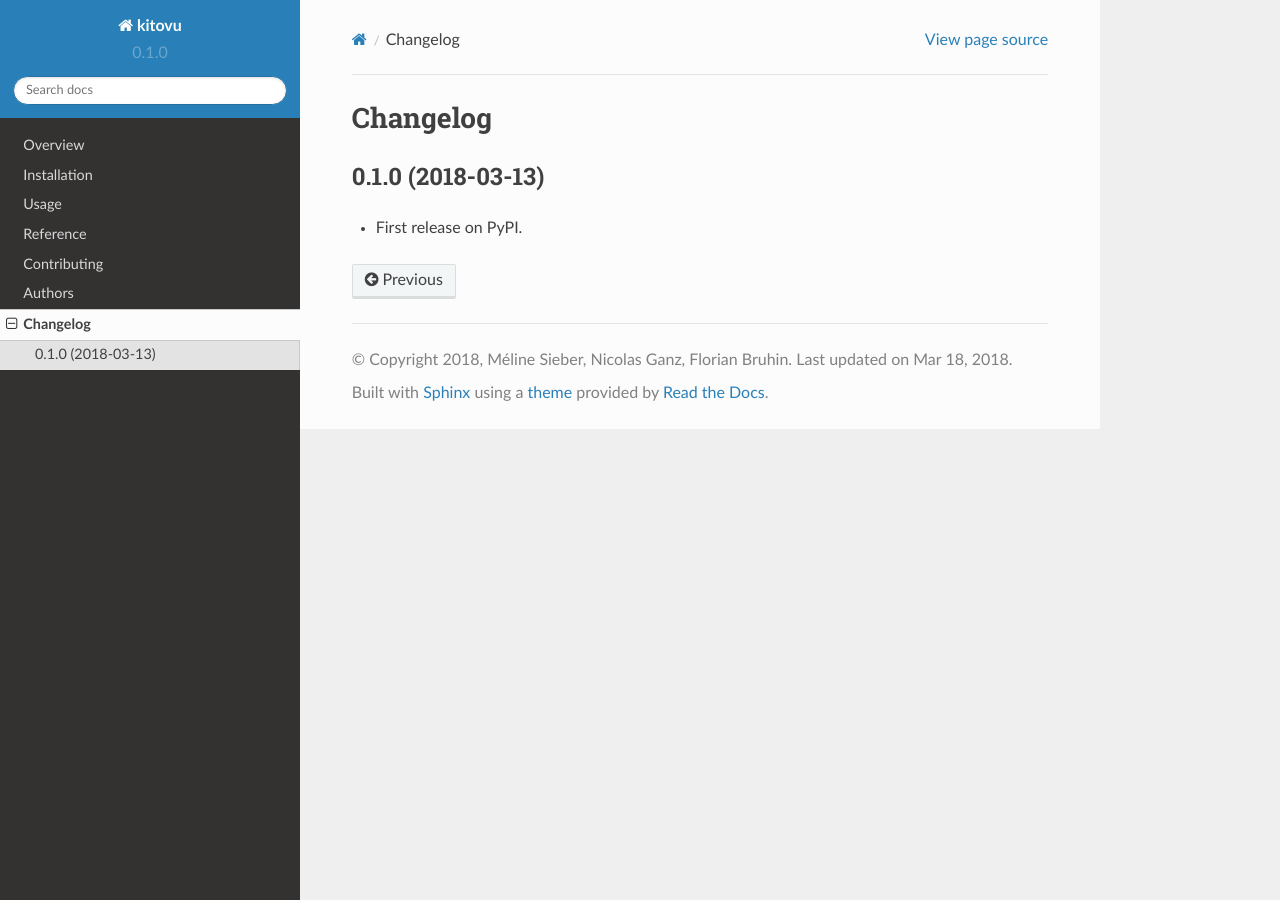
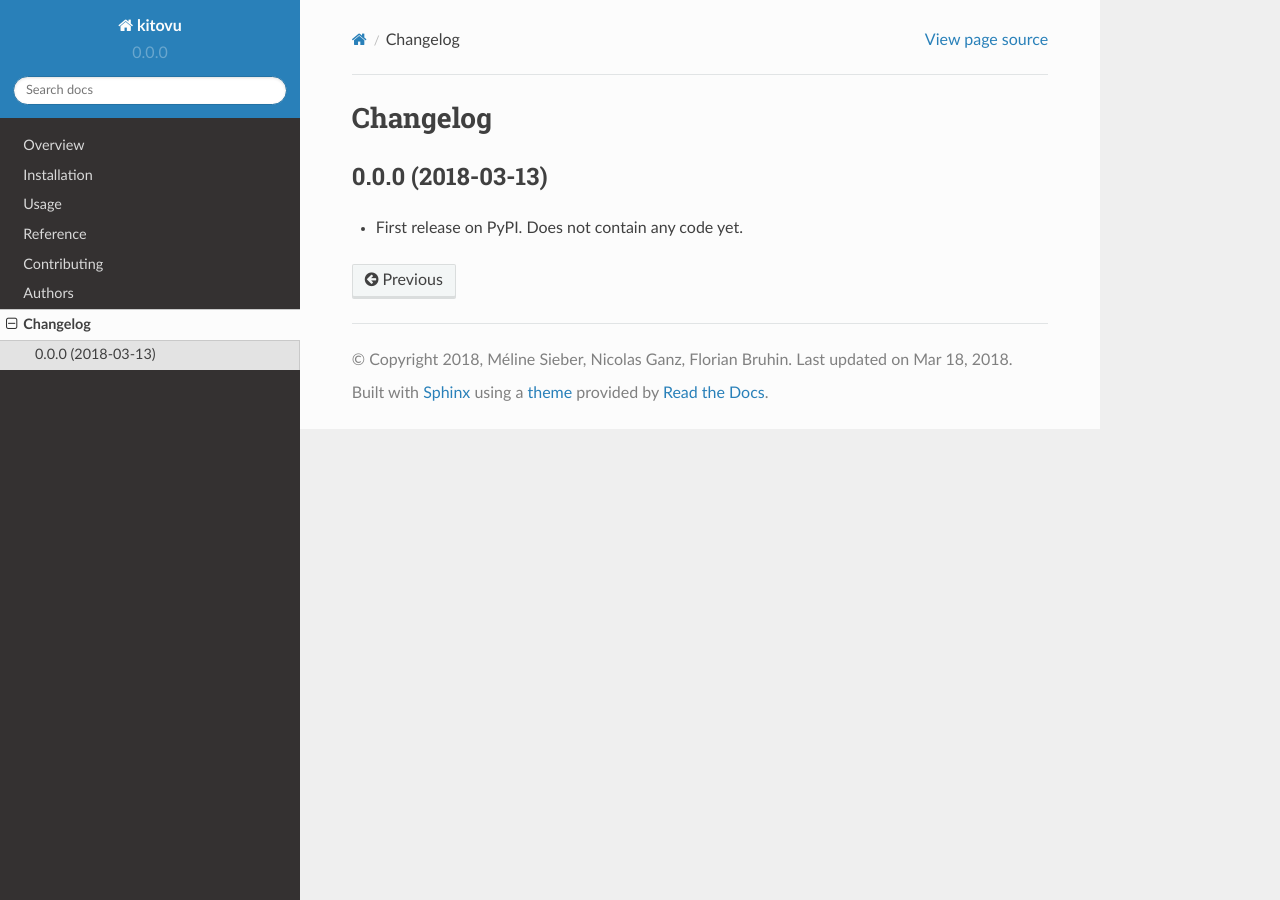
Before and after one commit to kitovu-bot/kitovu, a Sphinx documentation site: the page built from docs/changelog.rst, in a window 1280 px wide. Built offline with Sphinx 7.4.7 and the Read the Docs theme 2.0.0, drawn with Linux system fonts in a browser that asks for light colours.

Commit message:
Change version numbers to 0.0.0

```diff
--- a/CHANGELOG.rst
+++ b/CHANGELOG.rst
@@ -2,7 +2,7 @@
 Changelog
 =========
 
-0.1.0 (2018-03-13)
+0.0.0 (2018-03-13)
 ------------------
 
-* First release on PyPI.
+* First release on PyPI. Does not contain any code yet.
--- a/docs/conf.py
+++ b/docs/conf.py
@@ -26,7 +26,7 @@ project = 'kitovu'
 year = '2018'
 author = 'Méline Sieber, Nicolas Ganz, Florian Bruhin'
 copyright = '{0}, {1}'.format(year, author)
-version = release = '0.1.0'
+version = release = '0.0.0'
 
 pygments_style = 'trac'
 templates_path = ['.']
--- a/setup.py
+++ b/setup.py
@@ -24,7 +24,7 @@ def read(*names, **kwargs):
 
 setup(
     name='kitovu',
-    version='0.1.0',
+    version='0.0.0',
     license='GPLv3',
     description='OpenHSR Connect 2',
     long_description='%s\n%s' % (
--- a/src/kitovu/__init__.py
+++ b/src/kitovu/__init__.py
@@ -1,3 +1,3 @@
 """Main kitovu package."""
 
-__version__ = '0.1.0'
+__version__ = '0.0.0'
```
Also changed, not shown: .bumpversion.cfg.
